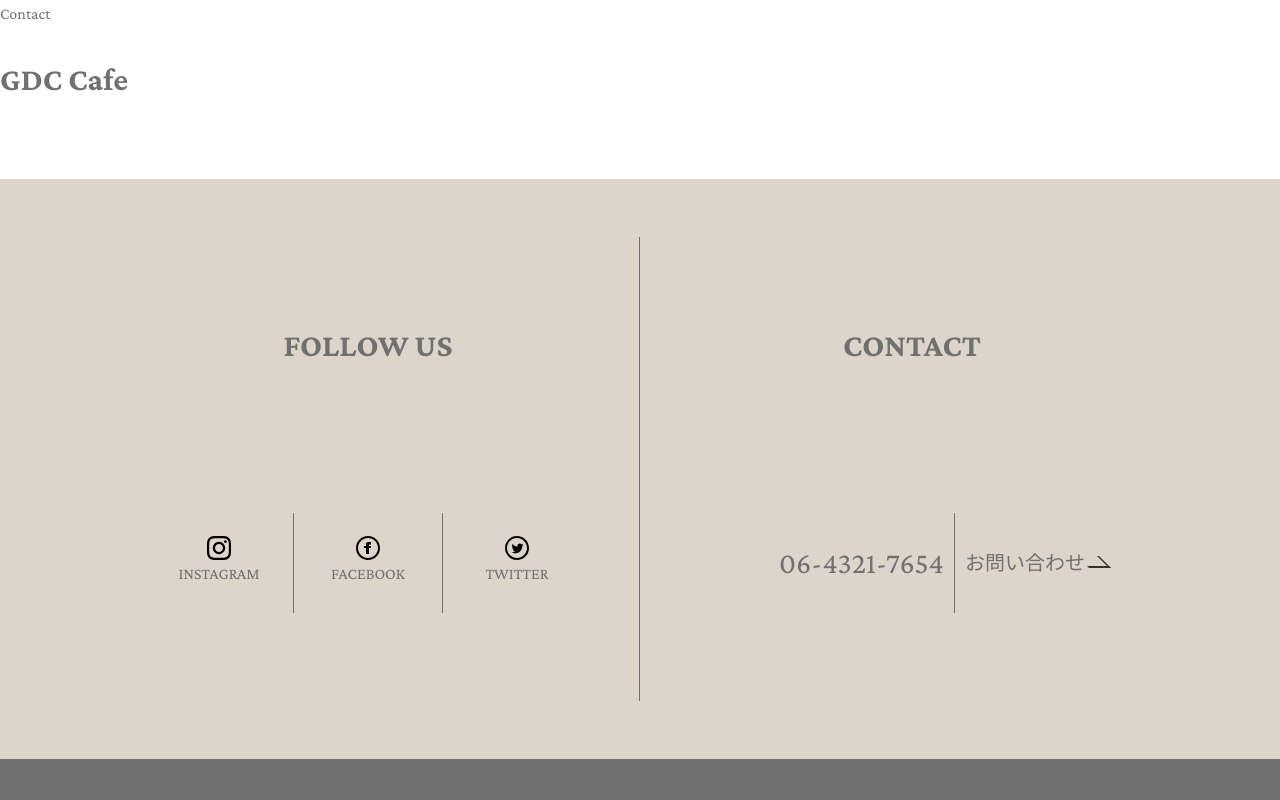
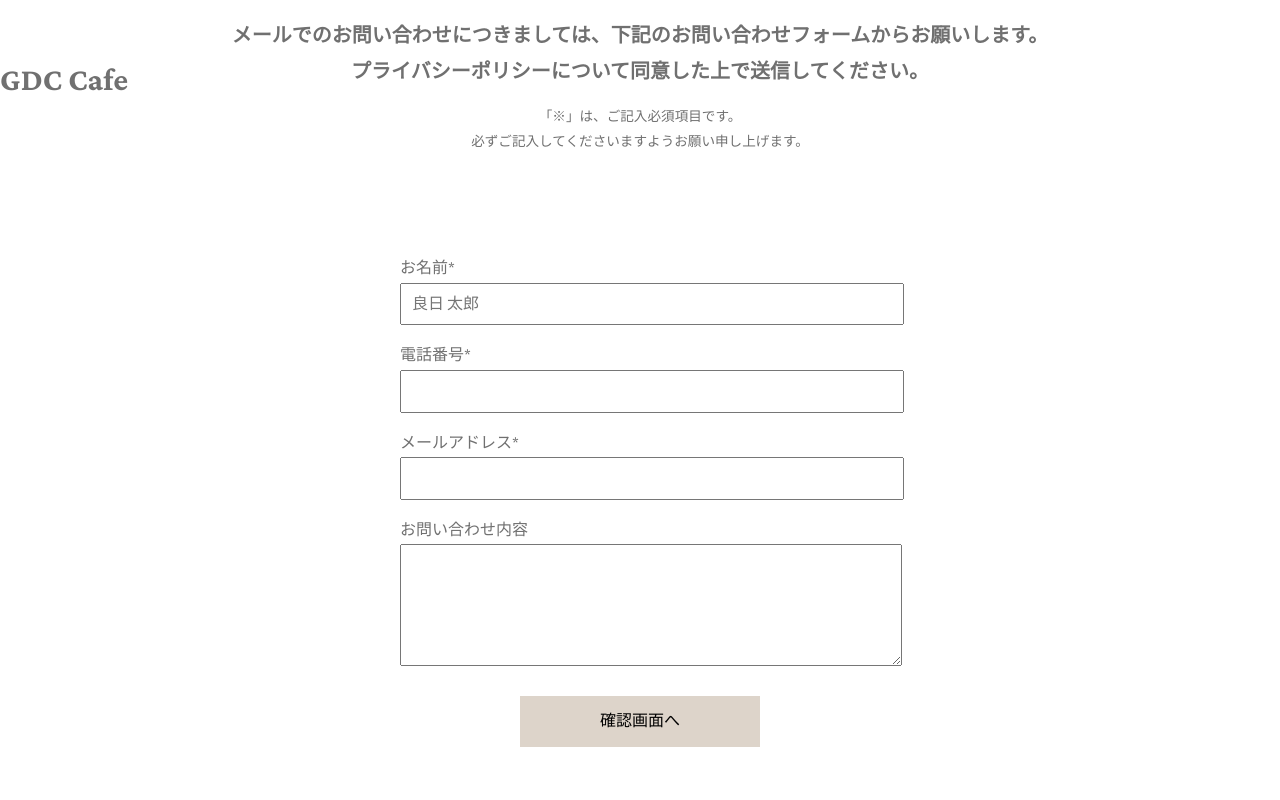
Before and after one commit to Syo-M/gooddaycoffee, a React (Vite) app: page /contact in a window 1280 px wide. Shown: the top 800 px of the page. Built offline with nearby package versions, Linux system fonts and the light colour scheme.

Commit message:
013_Contactページ_PC版完成

```diff
--- /dev/null
+++ b/src/components/ContactSection/ContactSection.jsx
@@ -0,0 +1,40 @@
+import styles from "./ContactSection.module.css";
+import React from "react";
+
+export default function ContactSection() {
+    return (
+        <section className={styles.section}>
+            <h2>
+                メールでのお問い合わせにつきましては、下記のお問い合わせフォームからお願いします。
+                <br />
+                プライバシーポリシーについて同意した上で送信してください。
+            </h2>
+            <p className={styles.caption}>
+                「※」は、ご記入必須項目です。
+                <br /> 必ずご記入してくださいますようお願い申し上げます。
+            </p>
+            <form className={styles.form}>
+                <p>
+                    <label htmlFor="name">お名前*</label>
+                    <input type="text" name="name" id="name" placeholder="良日 太郎" required />
+                </p>
+                <p>
+                    <label htmlFor="tel">電話番号*</label>
+                    <input type="tel" name="tel" id="tel" required />
+                </p>
+
+                <p>
+                    <label htmlFor="email">メールアドレス*</label>
+                    <input type="text" name="email" id="email" required />
+                </p>
+
+                <p>
+                    <label htmlFor="textarea">お問い合わせ内容</label>
+                    <textarea name="textarea" id="textarea"></textarea>
+                </p>
+
+                <input type="submit" value="確認画面へ" />
+            </form>
+        </section>
+    );
+}
--- /dev/null
+++ b/src/components/ContactSection/ContactSection.module.css
@@ -0,0 +1,40 @@
+.section {
+    max-width: 1396px;
+    width: 85%;
+    margin-inline: auto;
+
+    h2 {
+        font-size: 20px;
+        text-align: center;
+    }
+
+    .caption {
+        text-align: center;
+        font-size: 85%;
+        margin-bottom: 100px;
+    }
+}
+
+.form {
+    max-width: 480px;
+    margin-inline: auto;
+}
+
+input,
+textarea {
+    width: 100%;
+    padding: 10px;
+}
+
+input[type="submit"] {
+    display: block;
+    width: 50%;
+    padding: 1em;
+    border: none;
+    margin: 20px auto 0;
+    background-color: #ddd4ca;
+}
+
+textarea {
+    height: 100px;
+}
--- a/src/pages/Contact.jsx
+++ b/src/pages/Contact.jsx
@@ -1,3 +1,9 @@
+import ContactSection from "../components/ContactSection/ContactSection";
+
 export default function Contact() {
-    return <div>Contact</div>;
+    return (
+        <>
+            <ContactSection />
+        </>
+    );
 }
```
